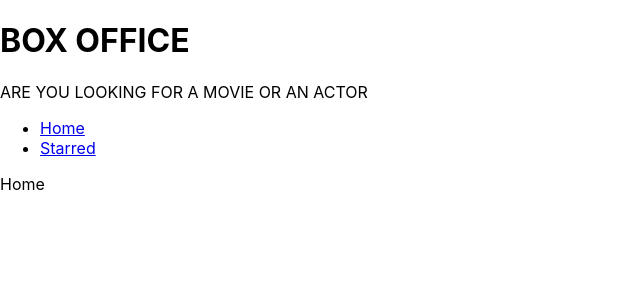
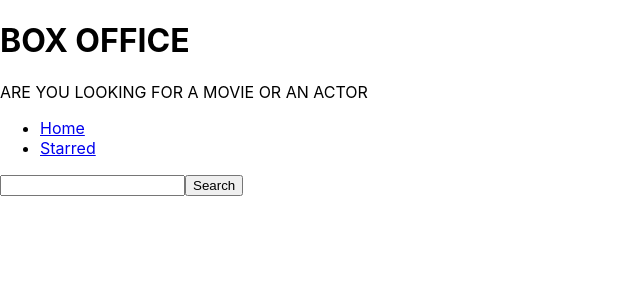
Before and after one commit to shrparekh/box-office-app, a React (Create React App) app: page / in a window 1280 px wide. Shown: the top 300 px of the page, without its empty margins (0-640 px from the left). Built offline with nearby package versions, Linux system fonts and the light colour scheme.

Commit message:
added textbox for searching , search for shows on button click |

```diff
--- a/src/pages/Home.jsx
+++ b/src/pages/Home.jsx
@@ -1,4 +1,27 @@
+import { useState } from "react";
 const Home = () => {
-  return <div>Home</div>;
+  const [searchStr, setSearchStr] = useState("");
+
+  const onSearchInputChange = (ev) => {
+    setSearchStr(ev.target.value);
+  };
+  const onSearch = async (ev) => {
+    ev.preventDefault();
+    const response = await fetch(
+      `https://api.tvmaze.com/search/shows?q=${searchStr}`
+    );
+    const body = await response.json();
+    console.log(body);
+
+    // https://api.tvmaze.com/search/shows?q=boys
+  };
+  return (
+    <div>
+      <form onSubmit={onSearch}>
+        <input type="text" value={searchStr} onChange={onSearchInputChange} />
+        <button type="submit">Search</button>
+      </form>
+    </div>
+  );
 };
 export default Home;
```
